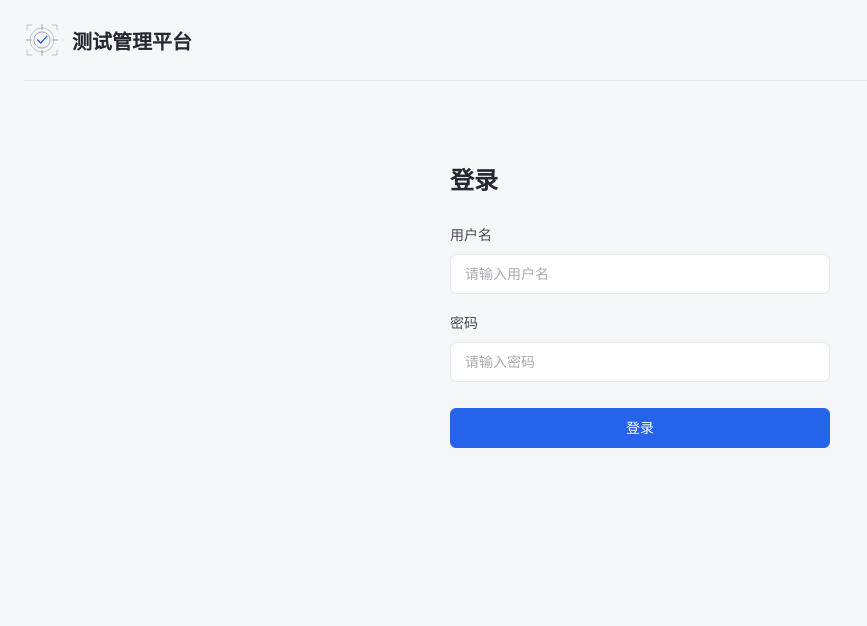
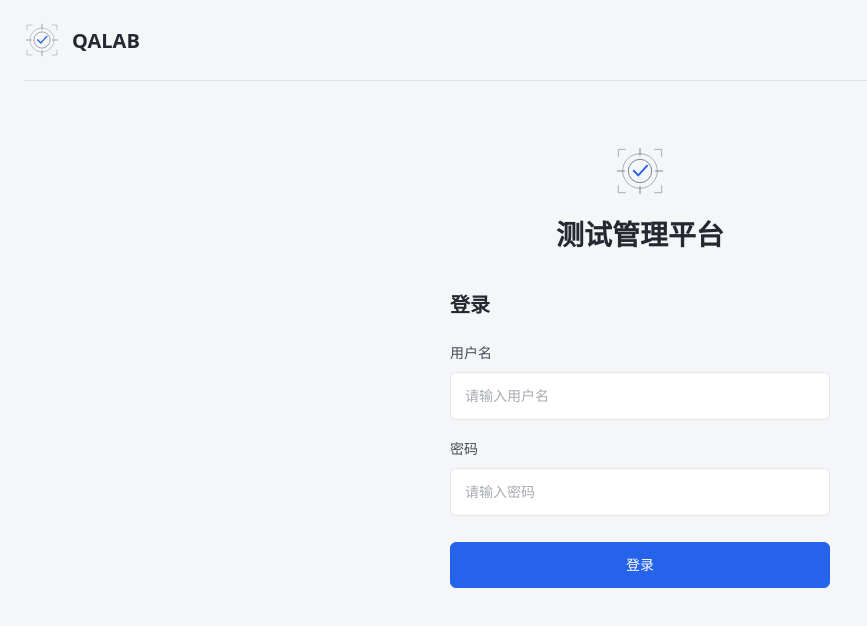
Before and after one commit to lixueyuan1121-ops/test-management-platform, a Vue app in the folder frontend/: page /login in a window 1280 px wide. Shown: the top 626 px of the page, without its empty margins (0-867 px from the left). Built offline with nearby package versions, Linux system fonts and the light colour scheme.

Commit message:
style(login): refine branding and form layout

```diff
--- a/frontend/src/views/Login.vue
+++ b/frontend/src/views/Login.vue
@@ -2,9 +2,13 @@
   <main class="login-page">
     <header class="login-brand">
       <TargetMark :size="36" :animated="false" aria-hidden="true" />
-      <h1>测试管理平台</h1>
+      <span class="brand-wordmark">QALAB</span>
     </header>
     <section class="login-content" aria-labelledby="login-title">
+      <div class="login-identity">
+        <TargetMark :size="52" :animated="false" aria-hidden="true" />
+        <h1>测试管理平台</h1>
+      </div>
       <h2 id="login-title">登录</h2>
       <el-alert v-if="loginError" title="登录未成功，请核对账号密码或稍后重试" type="error" show-icon :closable="false" class="login-error" />
       <el-form :model="form" @submit.prevent="onLogin" label-position="top" class="login-form">
@@ -52,13 +56,18 @@ async function onLogin() {
 <style scoped>
 .login-page { min-height:100dvh; box-sizing:border-box; background:#f5f6f8; color:#242830; font-family:system-ui,-apple-system,'Segoe UI',sans-serif; padding:0 24px 48px; }
 .login-brand { display:flex; align-items:center; gap:12px; min-height:80px; border-bottom:1px solid #e0e3e8; --tm-line:#9ba3b0; --tm-dim:#6b7280; --tm-signal:var(--el-color-primary); }
-.login-brand h1 { margin:0; font-size:20px; font-weight:600; letter-spacing:0; }
-.login-content { width:100%; max-width:380px; margin:80px auto 0; }
-h2 { margin:0 0 28px; font-size:24px; font-weight:600; letter-spacing:0; }
+.brand-wordmark { font-size:20px; font-weight:650; letter-spacing:0; }
+.login-content { width:100%; max-width:380px; margin:64px auto 0; }
+.login-identity { display:flex; flex-direction:column; align-items:center; gap:16px; margin-bottom:36px; --tm-line:#9ba3b0; --tm-dim:#6b7280; --tm-signal:var(--el-color-primary); }
+.login-identity h1 { margin:0; font-size:28px; font-weight:600; letter-spacing:0; }
+h2 { margin:0 0 24px; font-size:20px; font-weight:600; letter-spacing:0; }
 .login-form :deep(.el-form-item__label) { color:#444b57; font-size:14px; }
-.login-form :deep(.el-input__wrapper) { border-radius:6px; background:#fff; }
-.login-btn { width:100%; margin-top:8px; border-radius:6px; }
+.login-form :deep(.el-input__wrapper) { min-height:46px; border-radius:6px; background:#fff !important; }
+/* Keep autofill aligned with the wrapper and password visibility control. */
+.login-form :deep(input:autofill),
+.login-form :deep(input:-webkit-autofill) { -webkit-box-shadow:0 0 0 1000px #fff inset !important; box-shadow:0 0 0 1000px #fff inset !important; -webkit-text-fill-color:#242830 !important; caret-color:#242830; }
+.login-btn { width:100%; height:46px; margin-top:8px; border-radius:6px; }
 .login-error { margin-bottom:20px; }
-@media (max-width:600px) { .login-content { margin-top:40px; } .login-brand { min-height:72px; } }
-@media (max-height:550px) { .login-content { margin-top:24px; } }
+@media (max-width:600px) { .login-content { margin-top:32px; } .login-brand { min-height:64px; } .login-identity h1 { font-size:26px; } }
+@media (max-height:550px) { .login-content { margin-top:24px; } .login-identity { gap:12px; margin-bottom:24px; } }
 </style>
```
